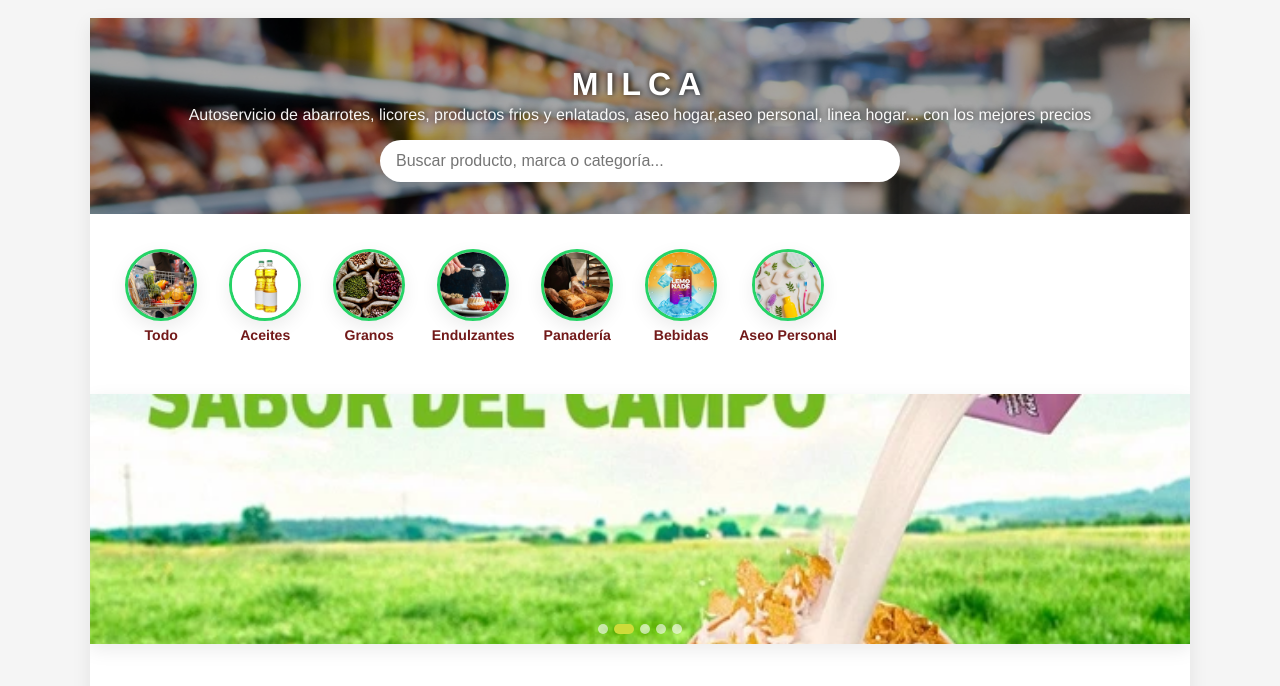
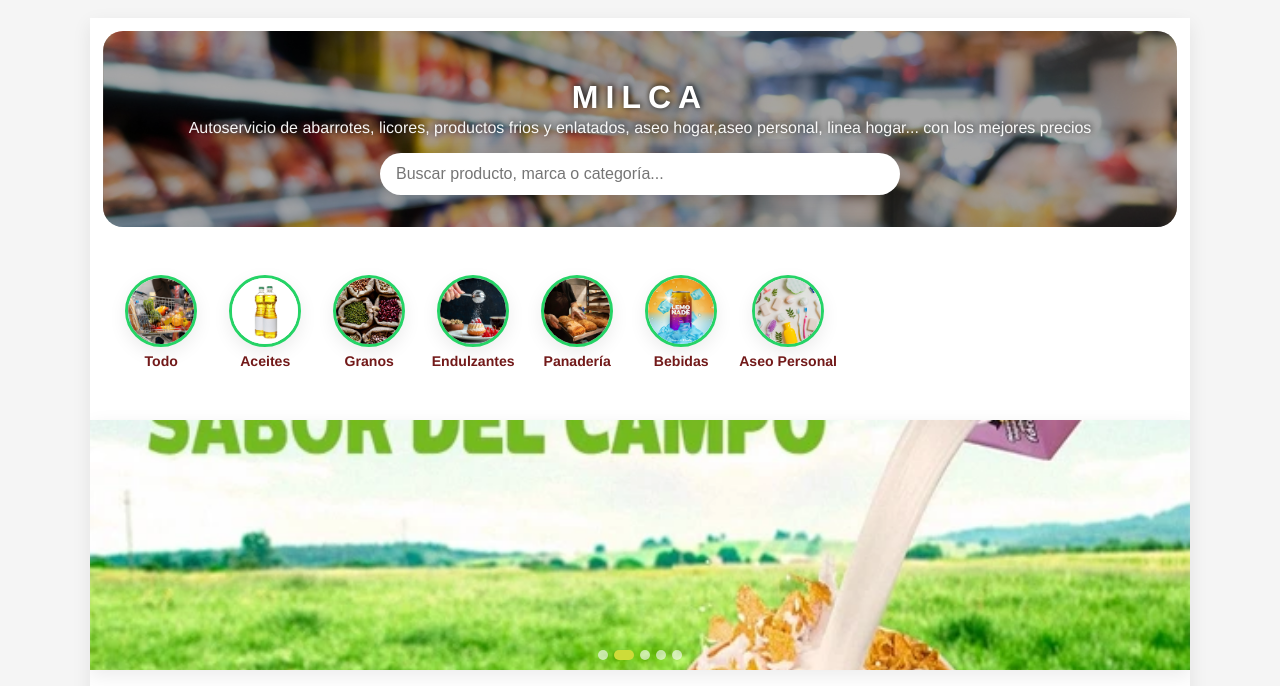
Before and after one commit to sidtecnologia/milca, a plain HTML site: page index.html in a window 1280 px wide. Shown: the top 686 px of the page. Drawn offline with Linux system fonts and the light colour scheme.

Commit message:
updt header, border, margin

```diff
--- a/css/styles.css
+++ b/css/styles.css
@@ -47,6 +47,8 @@ body {
 /* ----------------------------------------------------- */
 
 .header-menu {
+  margin: 0.8rem;
+  border-radius: 20px;
   position: relative;
   padding: 3rem 1rem 2rem;
   background-image: url('../img/background.jpg');
@@ -57,6 +59,7 @@ body {
 }
 
 .header-menu::before {
+  border-radius: 20px;
   content: "";
   position: absolute;
   inset: 0;
```
